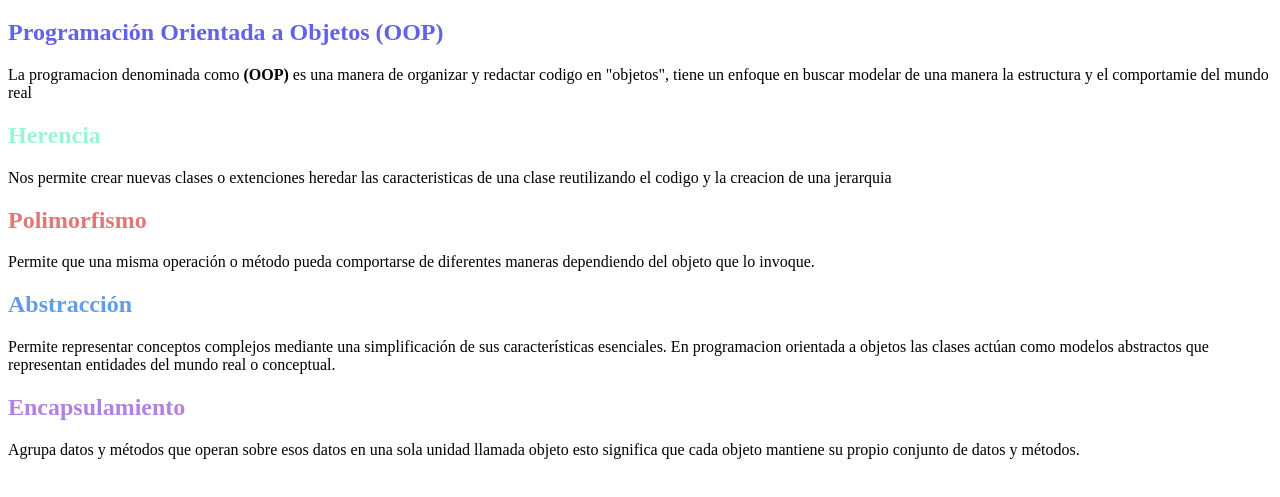
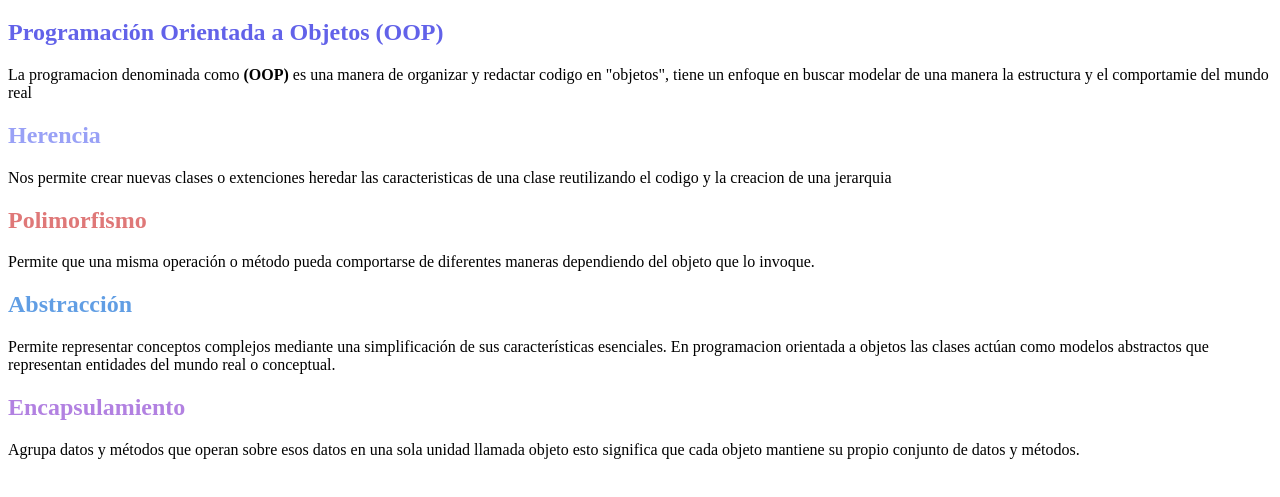
Before and after one commit to brianherna/OOP, a plain HTML site: page index.html in a window 1280 px wide. Shown: the part 61-558 px from the top of the page. Drawn offline with Linux system fonts and the light colour scheme.

Commit message:
Un cambio
Signed-off-by: Brayan Hernandez Martinez <230110578@itsoeh.edu.mx>

```diff
--- a/index.html
+++ b/index.html
@@ -10,7 +10,7 @@ h2#subtema1 {
 }
 
 h2#Subtema2 {
-  color: rgb(153, 246, 212);
+  color: rgb(153, 161, 246);
 }
 
 h2#Subtema3 {
```
